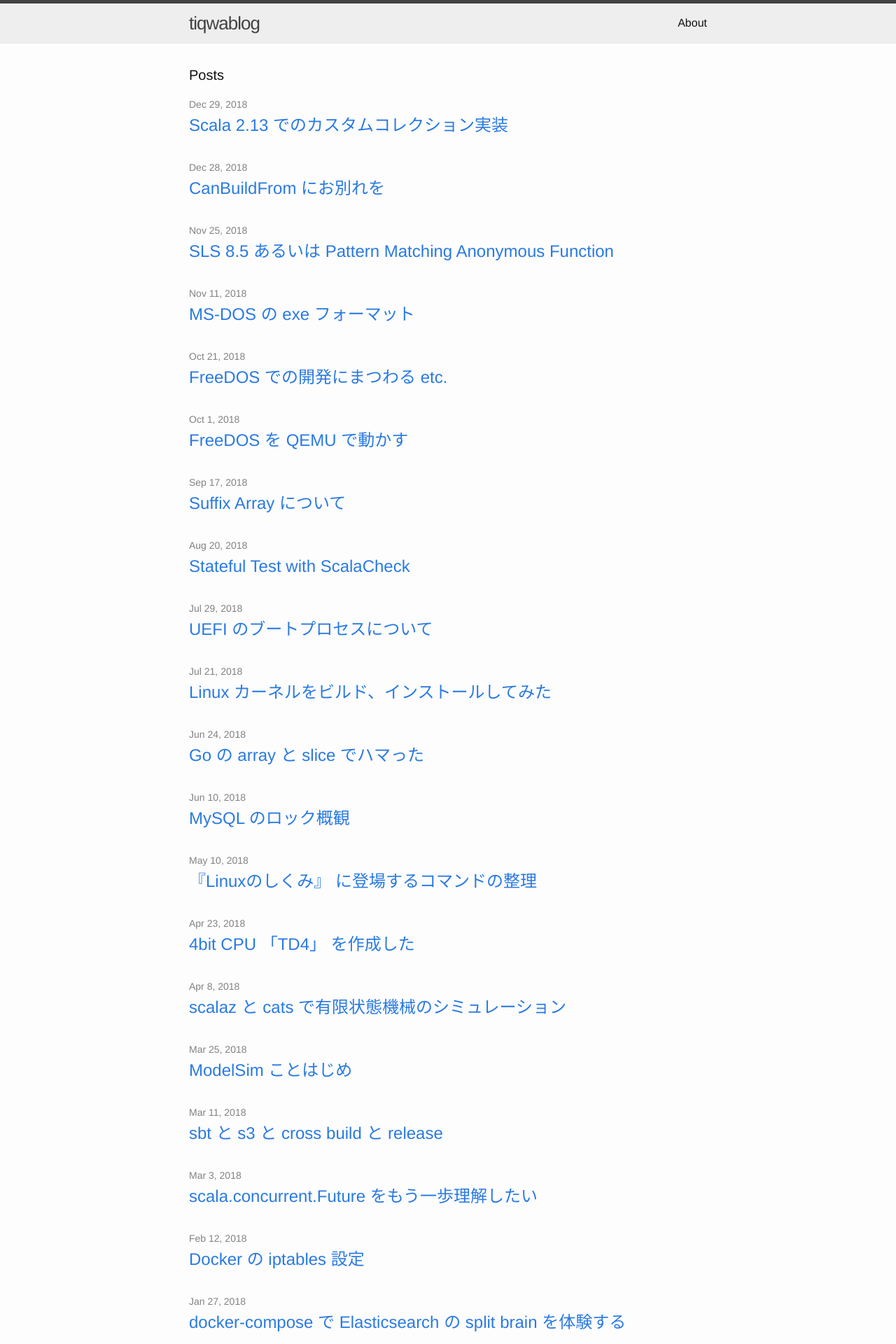
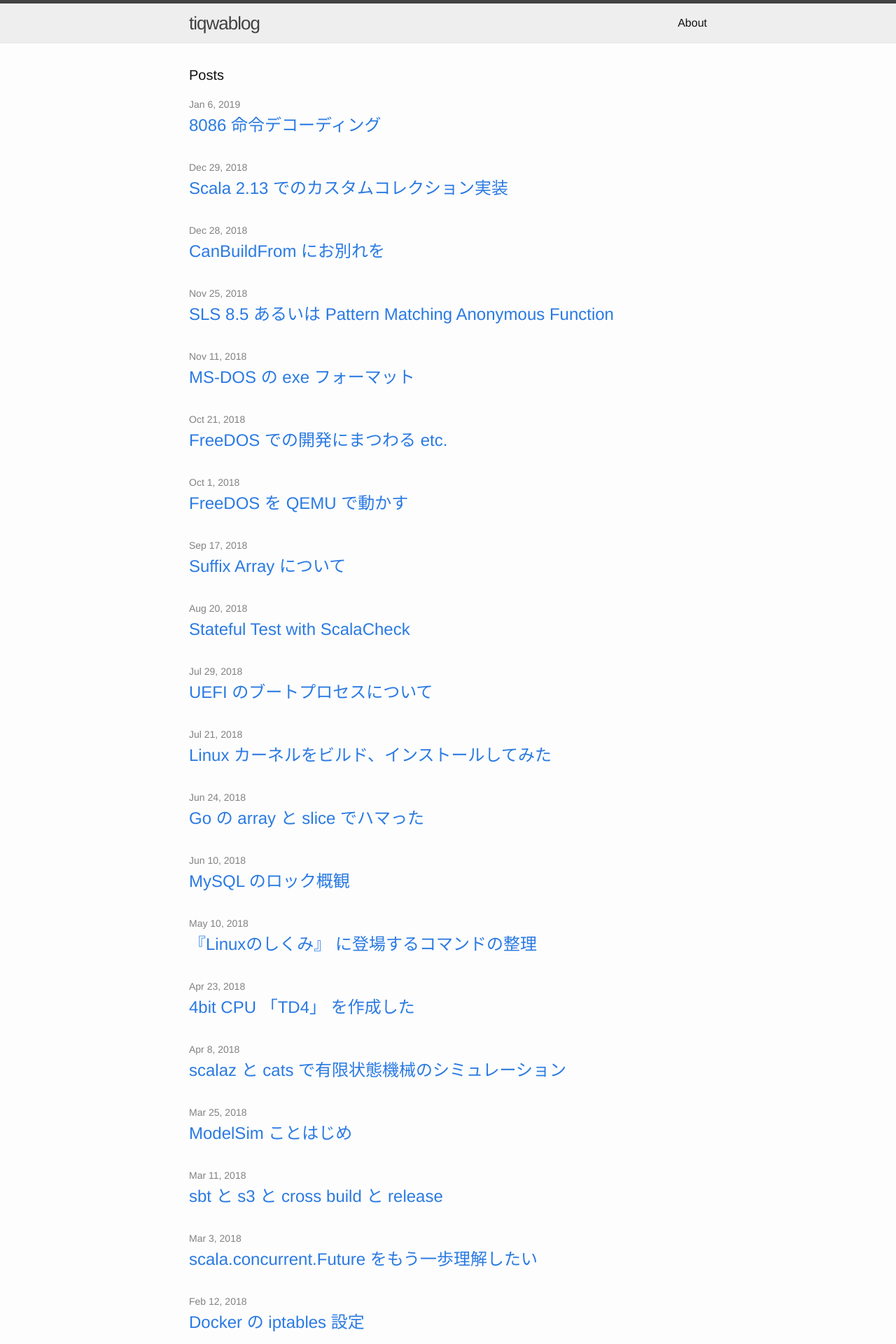
Before and after one commit to tiqwab/tiqwab.github.com, a Jekyll site: the page built from index.html, in a window 1280 px wide. Shown: the top 1920 px of the page at 70% size. Built offline with Jekyll 4.4.1, drawn with Linux system fonts in a browser that asks for light colours; some of the changed lines change nothing that is shown.

Commit message:
Add post: 8086-decoding

```diff
--- /dev/null
+++ b/_posts/2019-01-06-8086-decoding.md
@@ -0,0 +1,160 @@
+---
+layout: post
+title: 8086 命令デコーディング
+tags: "8086, x86, cpu"
+comments: true
+---
+
+ここ最近 [x86-emulator][2] (ただし現状実態は 8086 emulator) を書いていました。目標の一つであった watcom でコンパイルした MS-DOS exe ファイルを実行できるようにする、というのは達成できたので今後しばらくは片手間に命令を追加していこうかなと考えています。そこで忘れないうちに [Intel 64 and IA-32 Architectures Software Developer Manuals][1] を見ながら培った 8086 の命令デコーディングあたりの知識をまとめておこうと思います。このマニュアル自体は x86\_64 までカバーされているので情報の取捨選択が必要になるのですが、これに慣れておけば将来 32-bit, 64-bit CPU への知識の移行が楽になるはず (と信じています) です。
+
+記事中の図は [Intel 64 and IA-32 Architectures Software Developer Manuals][1] から引用しています。
+
+### Instruction Set Reference
+
+この Intel の資料、ただでさえ長大なマニュアルですが、その中でも Volume 2 の Chapter 3, 4, 5 という長さをかけて載せられているのが全命令のリストになります。ここでは各命令毎に
+
+- Instruction Format
+  - 命令のフォーマット。opcode, operand, .etc
+- Instruction Operand Encoding
+  - operand がどのようにエンコードされるか
+- Description
+  - 文章による命令の説明
+- Operation
+  - 疑似コードによる命令の動作説明
+- Flags Affected
+  - 影響を受ける EFLAGS レジスタ上のフラグについて
+- Exceptions
+  - (発生しうる例外についてだと思いますが、まだあまり見れていません)
+
+といった情報がまとめられています。
+
+一例として MOV 命令の項を見てみます。
+
+Instruction Format は以下のような表でまとめられています (Fig.1 は表中の一行のみを抜き出したもの)。この行により `88 /r` という 0x88 から始まるフォーマットは `MOV r/m8,r8` という命令を表し、 r8 (8-bit レジスタ) の値を r/m8 (8-bit レジスタあるいはメモリ上の番地) に書き込む、という動作をすることがわかります。r/m8, r8 といった各記号の細かい説明は Chapter 3 の冒頭にまとめられています。
+
+<figure>
+  <img
+    src="/images/8086-decoding/instruction-format-of-mov.jpg"
+    title="Instruction Format of MOV with opcode 0x88"
+    alt="Instruction Format of MOV with opcode 0x88"
+    style="display: block; margin: 0 auto; border: 1px solid #eee"
+  />
+  <figcaption>Fig.1 Instruction Format of MOV with opcode 0x88</figcaption>
+</figure>
+
+operand がどのようにエンコードされているかは上の Op/En 列と対応する表 Instruction Operand Encoding の情報で判断できます。Op/En=MR では ModRM というあとで登場する 1 byte の情報を使用して dest, src が指定されることがわかります。ちなみに (r), (w) という表記はそれぞれ read, write を表すようです。
+
+<figure>
+  <img
+    src="/images/8086-decoding/instruction-operand-encoding.jpg"
+    title="Instruction Operand Encoding of MOV with Op/En MR"
+    alt="Instruction Operand Encoding of MOV with Op/En MR"
+    style="display: block; margin: 0 auto; border: 1px solid #eee"
+  />
+  <figcaption>Fig.2 Instruction Operand Encoding of MOV with Op/En MR</figcaption>
+</figure>
+
+各命令の動作をエミュレートする場合、ここにある情報が基になります。一方で命令のデコーディングを実装する場合は先頭に位置する opcode から命令を判断したいので、命令名がキーになるこの reference ではその用途には不向きなことがわかります。
+
+マニュアルにはまさにその用途にうってつけな Opcode Map というものがあります。
+
+### Opcode Map
+
+Opcode Map は Volume 2 の Appendix A に存在します。以下は 1-byte の Opcode Map から 0x00 - 0x07 にあたる部分を抜き出したものです。パッと見た通りですが 0x00-0x05 までが ADD 命令、0x06 が PUSH es, 0x07 が POP es 命令だということがわかります。
+
+<figure>
+  <img
+    src="/images/8086-decoding/opcode-map-for-0x00-0x07.jpg"
+    title="1-byte Opcode Map for 0x00-0x07"
+    alt="1-byte Opcode Map for 0x00-0x07"
+    style="display: block; margin: 0 auto; border: 1px solid #eee"
+  />
+  <figcaption>Fig.3 1-byte Opcode Map for 0x00-0x07</figcaption>
+</figure>
+
+現在 Intel CPU としては opcode の最大長は 3 byte のようですが、調べた感じ 8086 に限れば 1-byte だと考えて良さそうです。
+
+表の各セルに並ぶ `Eb, Gb` や `AL, Ib` といった記号は operand の指定です。例えば 0x00 の場合 `ADD Eb,Gb` のように考えることができ、 Eb が dest, Gb が src に関する指定となります。operand の指定は大文字小文字各 1 文字の組み合わせで表されます。大文字は addressing method を表し、即値だとかレジスタあるいはメモリ番地だとかを指定します。小文字は operand type と呼ばれ 8086 の範囲では operand のサイズ (e.g. byte, word) と考えて良さそうに思います。8086 に限れば operand type についてよく見るのは b, v, w, z ぐらいですが b が 8-bit であり v, w, z が 16-bit と考えていいのかなと思います。このあたりの記号の詳細は Volume 2 A.2 を参照となります。
+
+以上の情報により例えば opcode 0x04 であれば ADD 命令、operand は `AL, Ib` なので「8-bit 即値を AL レジスタに足す」という動作であるとわかるようになります。
+
+また表中には命令ではなく Grp の番号を提示するものがあります。
+
+<figure>
+  <img
+    src="/images/8086-decoding/opcode-map-for-0x80-0x83.jpg"
+    title="1-byte Opcode Map for 0x80-0x83"
+    alt="1-byte Opcode Map for 0x80-0x83"
+    style="display: block; margin: 0 auto; border: 1px solid #eee"
+  />
+  <figcaption>Fig.4 1-byte Opcode Map for 0x80-0x83</figcaption>
+</figure>
+
+このような opcode は命令を特定するのに ModRM の reg 値というものも必要とするものです。reg 値と対応する命令の関係は Volume 2 A.4 でまとめられます。例えば 0x80 かつ reg=0 の場合 `ADD Eb,Ib` を表す命令であることがわかります。
+
+<figure>
+  <img
+    src="/images/8086-decoding/opcode-extensions-for-0x80-0x83.jpg"
+    title="Opcode Extensions for 0x80-0x83"
+    alt="Opcode Extensions for 0x80-0x83"
+    style="display: block; margin: 0 auto; border: 1px solid #eee"
+  />
+  <figcaption>Fig.5 Opcode Extensions for 0x80-0x83</figcaption>
+</figure>
+
+ところで Opcode Map 中に出てくる operand をぼんやり眺めるとやけに E, G の指定が多いことに気が付きます。これはここまでにもちょくちょく出てきた ModRM と呼ばれる情報を持つ命令です。
+
+### ModRM
+
+ここまで見てきた Instruction Set Reference, Opcode Map はそれぞれ各命令の動作、opcode から命令を特定する情報をまとめたものでした。しかしこれらでは実際の機械語のフォーマットについては触れられていませんでした。これについては Volume 2 Chapter 2 Instruction Format でまとめられています。
+
+<figure>
+  <img
+    src="/images/8086-decoding/instruction-format.jpg"
+    title="Instruction Format"
+    alt="Instruction Format"
+    style="display: block; margin: 0 auto; border: 1px solid #eee"
+  />
+  <figcaption>Fig.6 Instruction Format</figcaption>
+</figure>
+
+現状 8086 エミュレータを書いている限りだと中心になるのは Opcode, ModRM, Displacement, Immediate の 4 つです。あとたまに Instruction Prefixes も (確認している限り) segment override のために 8086 でも使われます。SIB はこれまで出てこないので、8086 では無視して良さそう? に思っています。
+
+このうち opcode は常に存在しますが、それ以外は opcode によります。例えば 0x04 という opcode は Opcode Map から `ADD AL,Ib` であることがわかり、 `Opcode - Immediate (1 byte)` というフォーマットを持つことがわかります。これに基づいて `0x04 0x01` という機械語からは `ADD AL,0x01` という命令がデコードできます。
+
+Instruction Format のうち、x86 に特有でわかりにくくて、しかしデコードに不可欠な情報が ModRM です。ModRM は上の図で示されるように 1 byte の情報で上位 bit から 2 bit, 3 bit, 3 bit がそれぞれ mod, reg, rm と呼ばれます。例えば `0b00001010` の場合 mod=0, reg=1, rm=2 となります。
+
+ModRM は様々な役割を持つので端的な説明が難しいです。上で見たように opcode とともに命令の特定に使われることもあれば、operand の addressing mode を指定するために使用されたりもします。いずれにしても ModRM の解釈は Opcode Map と Chapter 2 の Table 2-1. 16-Bit Addressing Forms with the ModR/M Byte (8086 の場合) を使用して行えます。
+
+<figure>
+  <img
+    src="/images/8086-decoding/16-bit-addressing-forms-with-mod-rm.jpg"
+    title="16-Bit Addressing Forms with the ModR/M Byte"
+    alt="16-Bit Addressing Forms with the ModR/M Byte"
+    style="display: block; margin: 0 auto; border: 1px solid #eee"
+  />
+  <figcaption>Fig.7 16-Bit Addressing Forms with the ModR/M Byte</figcaption>
+</figure>
+
+(青線は無視して下さい...)
+
+例えば Opcode Map の G は reg によるレジスタ指定です。Gb かつ reg=0 ならば Fig.7 の列から AL であり、Gv かつ reg=0 ならば AX というようになります。
+
+E は mod, rm による柔軟な指定です。Eb かつ mod=0, rm=6 ならば `DS:(16-bit displacement)` で表されるメモリ番地から 1 byte を operand として使用します。機械語としては displacement の指定があるので、ModRM のあとに displacement が続くことがわかります。Ev かつ mod=3, rm=2 ならば DX レジスタを operand として使用します。
+
+### まとめ
+
+- x86 の機械語のフォーマットは Fig.6 のようになります
+- 先頭の opcode と Opcode Map から命令の種類を判断できます
+- 8086 命令のデコード時に ModRM が必要かどうかは以下のいずれかから判断します
+  - Opcode Map
+  - Instruction Set Reference (の Op/En)
+- Immediate が必要かどうかも ModRM と同様に判断できます
+- Displacement が必要かどうかは以下の両者から判断する必要があります
+  - Opcode Map の addressing method
+  - ModRM
+
+余談ですがマニュアルは最近手に入れた iPad Pro と GoodNotes というアプリで読んでいたのですが恐ろしく読みやすいですね。左画面でマニュアル開きながら右画面でメモをとるとかできますし、スクショとってメモに貼ったりとかできますし、何だか学生のときに授業のまとめノートを作った気分を思い出しました。iPad Pro は PDF 資料を伴う作業にはかなり強そうです。
+
+[1]: https://software.intel.com/en-us/articles/intel-sdm
+[2]: https://github.com/tiqwab/x86-emulator
--- a/_sass/_custom.scss
+++ b/_sass/_custom.scss
@@ -29,6 +29,10 @@ hr {
   background-color: #eee;
 }
 
+figure figcaption {
+    text-align: center;
+}
+
 table {
   padding: 0;
   margin-bottom: $spacing-unit / 2; }
```
Also changed, not shown: images/8086-decoding/16-bit-addressing-forms-with-mod-rm.jpg (added), images/8086-decoding/instruction-format-of-mov.jpg (added), images/8086-decoding/instruction-format.jpg (added), images/8086-decoding/instruction-operand-encoding.jpg (added), images/8086-decoding/opcode-extensions-for-0x80-0x83.jpg (added), images/8086-decoding/opcode-map-for-0x00-0x07.jpg (added), images/8086-decoding/opcode-map-for-0x80-0x83.jpg (added).
